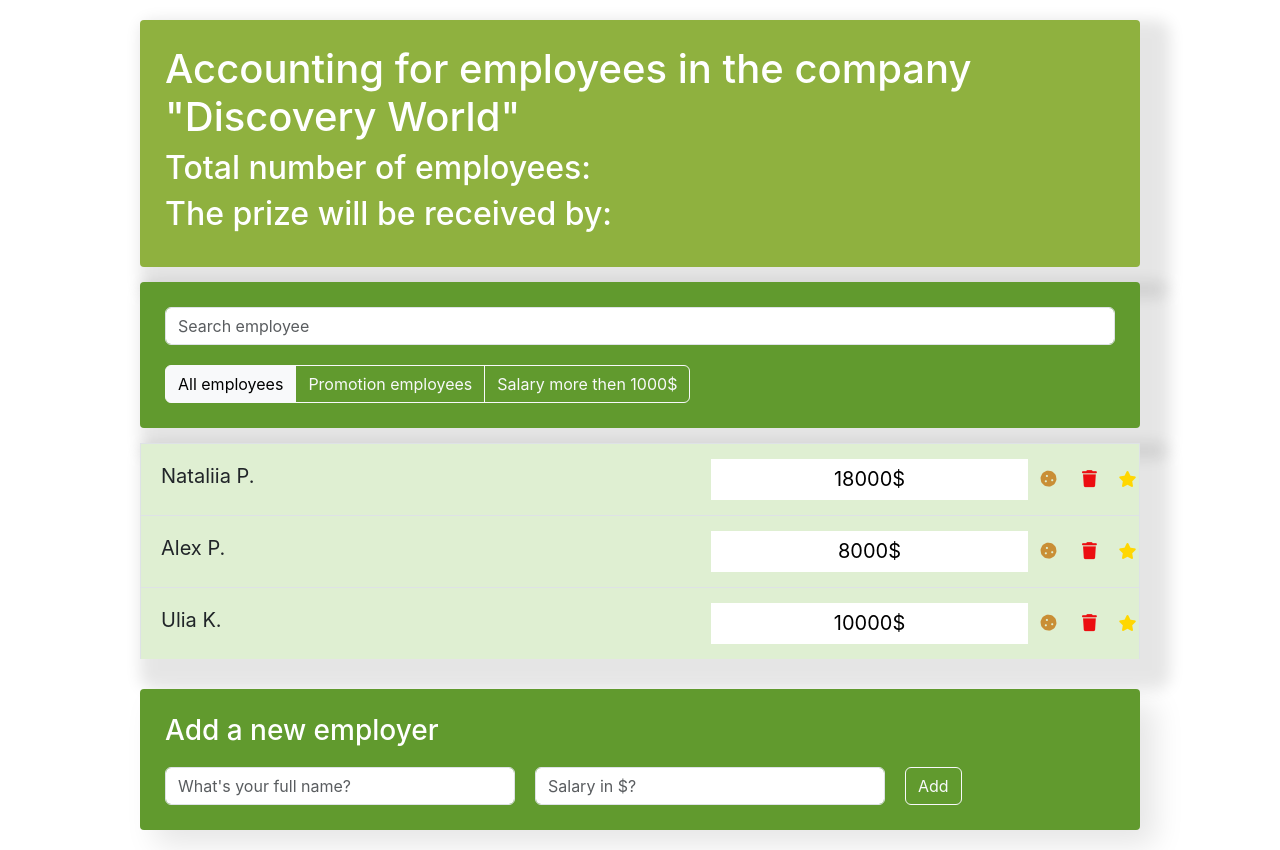
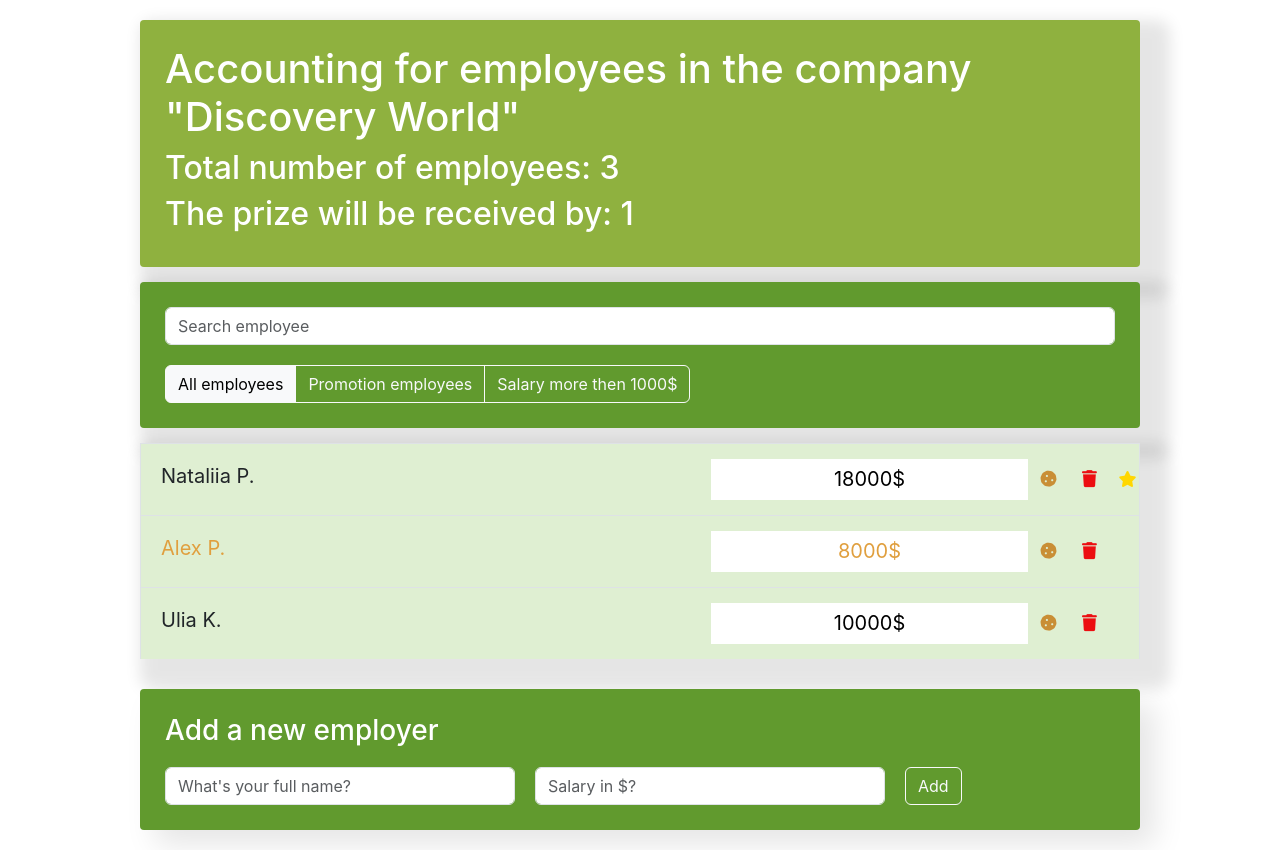
Before and after one commit to shadowpn/discovery, a React (Create React App) app in the folder discovery/: page / in a window 1280 px wide. Built offline with nearby package versions, Linux system fonts and the light colour scheme.

Commit message:
join increase and rise

```diff
--- a/discovery/src/components/app-info/app-info.js
+++ b/discovery/src/components/app-info/app-info.js
@@ -1,11 +1,11 @@
 import './app-info.css';
 
-const AppInfo = () => {
+const AppInfo = ({increased, employees}) => {
     return (
         <div className="app-info">
             <h1>Accounting for employees in the company "Discovery World"</h1>
-            <h2>Total number of employees: </h2>
-            <h2>The prize will be received by: </h2>
+            <h2>Total number of employees: {employees}</h2>
+            <h2>The prize will be received by: {increased} </h2>
         </div>
     )
 }
--- a/discovery/src/components/app/app.js
+++ b/discovery/src/components/app/app.js
@@ -14,9 +14,9 @@
       super(props);
       this.state = {
           data: [
-               {name: "Nataliia P.",salary: 18000, increase: false, id: 1},
-               {name: "Alex P.",salary: 8000, increase: true, id: 2},
-               {name: "Ulia K.",salary: 10000, increase: false, id: 3}
+               {name: "Nataliia P.",salary: 18000, increase: false, rise: true, id: 1},
+               {name: "Alex P.",salary: 8000, increase: true, rise: false, id: 2},
+               {name: "Ulia K.",salary: 10000, increase: false, rise: false, id: 3}
           ]
       }
       this.maxId = 4;
@@ -43,13 +43,43 @@
             }
         });
     }
+    onToggleProp = (id, prop) => {
+      // this.setState(({data}) => {
+      //    const index = data.findIndex(elem => elem.id === id);
 
+      //    const old = data[index];
+      //    const newItem = {... old, increase: !old.increase};
+      //    const newArr = [...data.slice(0, index), newItem, ...data.slice(index + 1)];
+
+      //    return {
+      //       data: newArr
+      //    }
+      // })
+        this.setState(({data}) => ({
+           data: data.map(item => {
+            if (item.id === id) {
+               return {...item, [prop]: !item[prop]}
+            }
+            return item;
+           })
+        }))
+   }
+   //  onToggleRise = (id) => {
+   //    this.setState(({data}) => ({
+   //    data: data.map(item => {
+   //          if (item.id === id) {
+   //             return {...item, rise: !item.rise}
+   //          }
+   //          return item;
+   //         })
+   //      }))
+   //  }
    render() {
       const employees = this.state.data.length;
       const increased = this.state.data.filter(item => item.increase).length;
       return (
          <div className="app">
-            <AppInfo/>
+            <AppInfo employees={employees} increased={increased}/>
 
             <div className="search-panel">
             <SearchPanel/>
@@ -57,7 +87,8 @@
             </div>
             <EmployeesList
                   data={this.state.data}
-                  onDelete={this.deleteItem}/>
+                  onDelete={this.deleteItem}
+                  onToggleProp={this.onToggleProp}/>
             <EmployeesAddForm onAdd={this.addItem}/>
 
          </div>
--- a/discovery/src/components/employees-list-item/employees-list-item.js
+++ b/discovery/src/components/employees-list-item/employees-list-item.js
@@ -1,36 +1,24 @@
-import { Component } from 'react';
 import './employees-list-item.css';
 
-class EmployeesListItem extends Component {
-    constructor(props) {
-        super(props);
-        this.state = {
-            increase: false
+const EmployeesListItem = (props) =>{
 
-        }
-    }
+        const {name, salary, onDelete, onToggleProp, increase, rise} = props;
 
-    onIncrease = () => {
-        this.setState(({increase}) => ({
-            increase: !increase
-        }))
-    }
-    render() {
-        const {name, salary, onDelete} = this.props;
-        const {increase} = this.state;
-        let classNames = "list-group-item d-flex justify-content-between like";
+        let classNames = "list-group-item d-flex justify-content-between";
         if (increase) {
             classNames += ' increase'; //к существующему классу добавляем еще один класс increase
-        }
+        } if (rise) {
+        classNames += ' like';
+    }
         return (
             <div className="employers-list-item">
                 <li className={classNames}>
-                    <span className="list-group-item-label">{name}</span>
+                    <span className="list-group-item-label" onClick={onToggleProp} data-toggle="rise">{name}</span>
                     <input type="text" className="list-group-item-input" defaultValue={salary + "$"}/>
                     <div className='d-flex justify-content-center align-items-center'>
                         <button type="button"
                             className="btn-cookie btn-sm "
-                            onClick={this.onIncrease}>
+                            onClick={onToggleProp} data-toggle="increase">
                             <i className="fas fa-cookie"></i>
                         </button>
 
@@ -45,6 +33,6 @@
             </div>
         );
     }
-}
+
 
 export default EmployeesListItem;
--- a/discovery/src/components/employees-list/employees-list.js
+++ b/discovery/src/components/employees-list/employees-list.js
@@ -2,7 +2,7 @@
 
 import './employees-list.css';
 
-const EmployeesList = ({data, onDelete}) => {
+const EmployeesList = ({data, onDelete, onToggleProp}) => {
 
     const elements = data.map(item => {
         const {id, ...itemProps} = item;
@@ -10,7 +10,8 @@
             <EmployeesListItem
                  key={id}
                  {...itemProps}
-                 onDelete={() => onDelete(id)}/>
+                 onDelete={() => onDelete(id)}
+                 onToggleProp={(e) => onToggleProp(id, e.currentTarget.getAttribute('data-toggle'))}/>
         )
     })
     console.log(elements)
```
